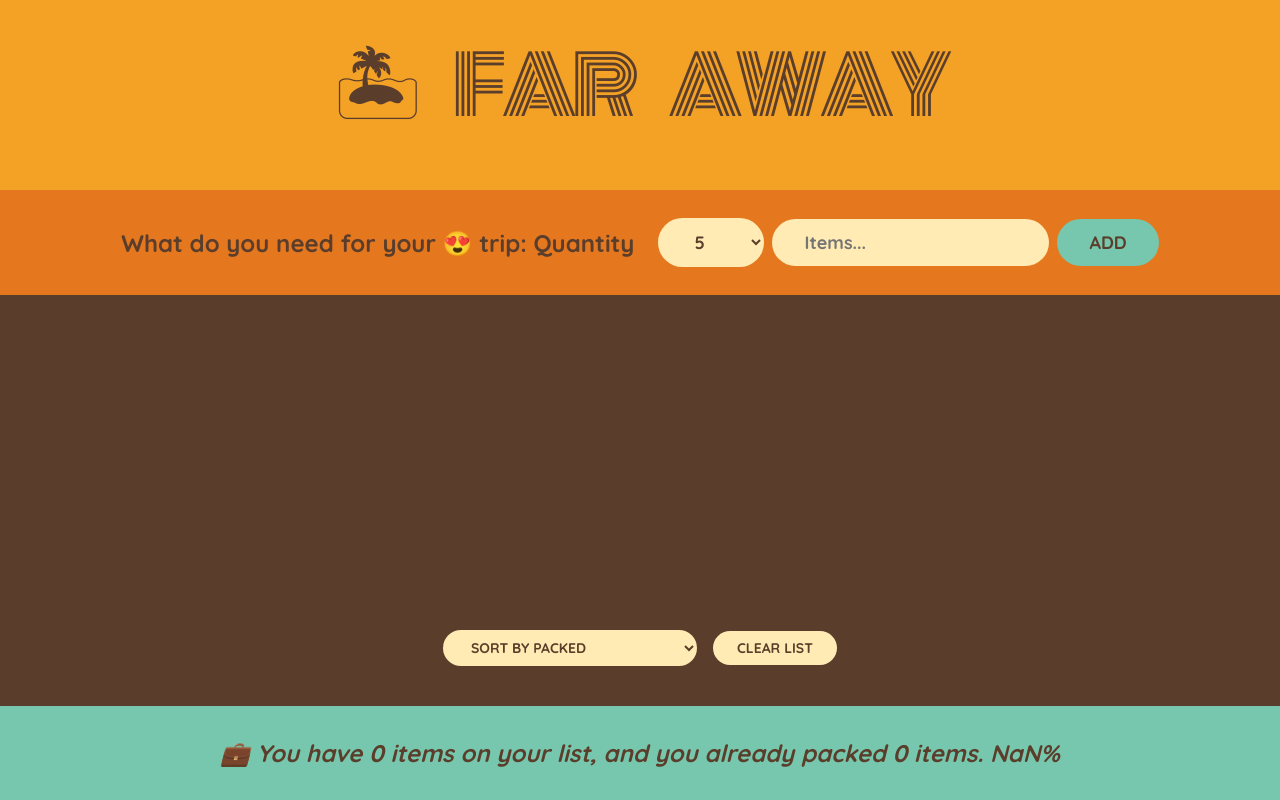
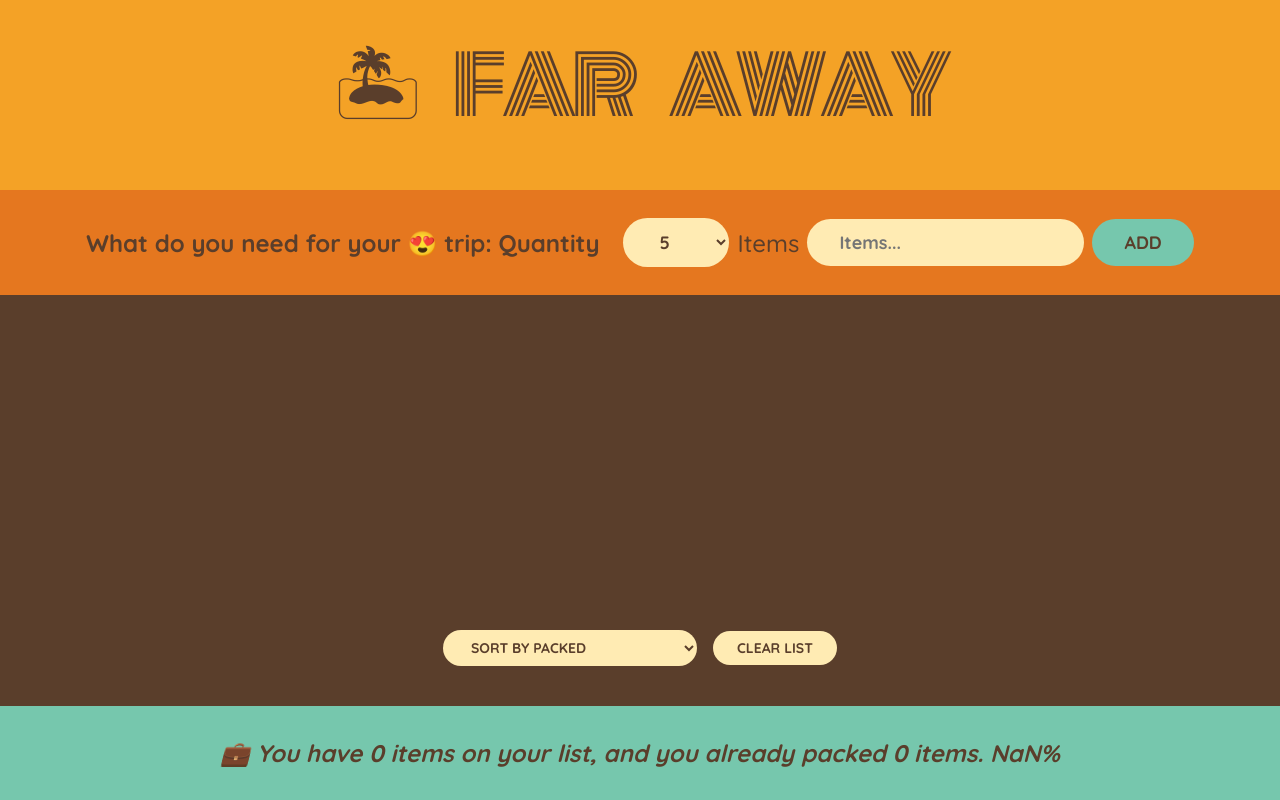
Before and after one commit to saik12345/travel-list, a React (Create React App) app: page / in a window 1280 px wide. Built offline with nearby package versions, Linux system fonts and the light colour scheme.

Commit message:
Update Form.js

```diff
--- a/src/components/Form.js
+++ b/src/components/Form.js
@@ -25,8 +25,9 @@ export default function Form({ onAddItems }) {
           <option value={num} key={num}>
             {num}
           </option>
-        ))}<span>Items </span>
+        ))}
       </select>
+      <span>Items </span>
       <input
         type="text"
         placeholder="Items..."
```
